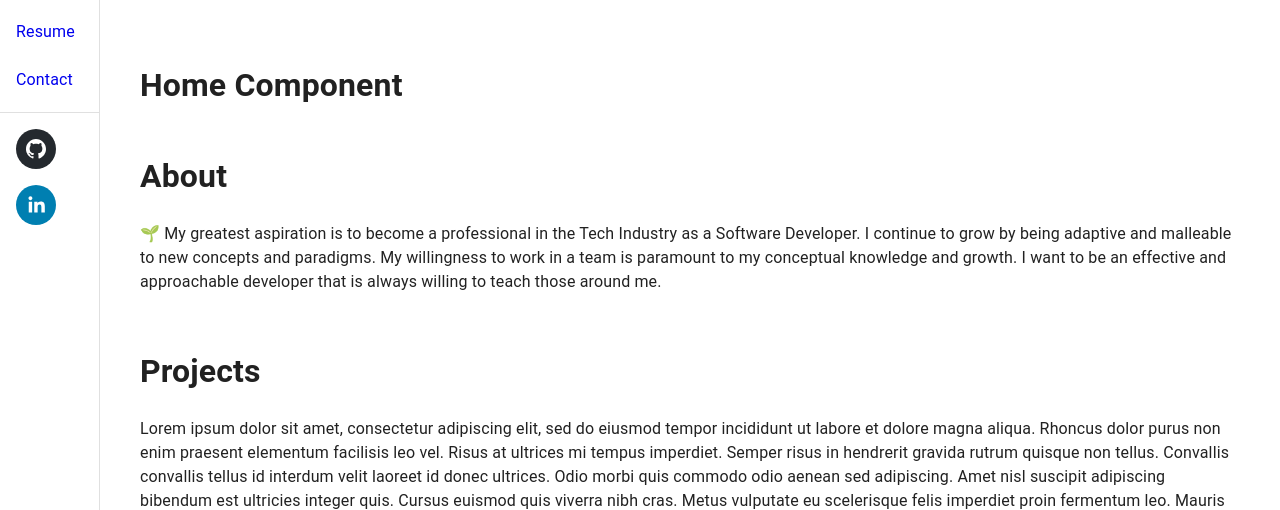
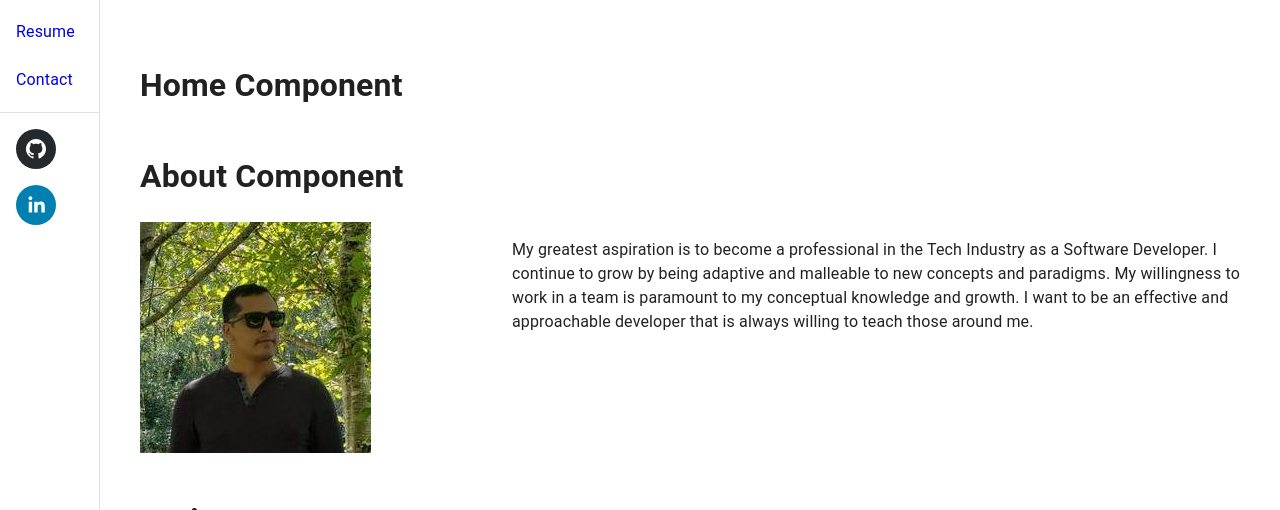
Before and after one commit to antoni909/react-personal-portfolio, a React (Create React App) app: page / in a window 1280 px wide. Shown: the top 510 px of the page. Built offline with nearby package versions, Linux system fonts and the light colour scheme.

Commit message:
add profile pic to About component and add about me info

```diff
--- a/src/Home/About.jsx
+++ b/src/Home/About.jsx
@@ -1,12 +1,28 @@
+import Box from '@mui/material/Box';
+import Grid from '@mui/material/Grid';
+import pic from '../Assets/profile.jpeg'
 
 const About = () => {
 
   return (
     <>
-      <h1>About</h1>
-      <p>
-      🌱 My greatest aspiration is to become a professional in the Tech Industry as a Software Developer. I continue to grow by being adaptive and malleable to new concepts and paradigms. My willingness to work in a team is paramount to my conceptual knowledge and growth. I want to be an effective and approachable developer that is always willing to teach those around me.
-      </p>
+      <h1>About Component</h1>
+      <Box sx={{flexGrow: 1}}>
+        <Grid container spacing={2}>
+          <Grid item xs={4}>
+            <img
+              alt="Lorenzo Profile"
+              src={pic}
+              sx={{ width: 60, height: 60 }}
+            />
+          </Grid>
+          <Grid item xs={8}>
+            <p>
+            My greatest aspiration is to become a professional in the Tech Industry as a Software Developer. I continue to grow by being adaptive and malleable to new concepts and paradigms. My willingness to work in a team is paramount to my conceptual knowledge and growth. I want to be an effective and approachable developer that is always willing to teach those around me.
+            </p>
+          </Grid>
+        </Grid>
+      </Box>
     </>
   );
 }
--- a/src/Home/Home.jsx
+++ b/src/Home/Home.jsx
@@ -1,5 +1,6 @@
 import About from './About'
 import Education from './Education'
+import Paper from '@mui/material/Paper';
 import Projects from './Projects'
 import SkillSet from './SkillSet'
 
@@ -18,7 +19,9 @@ const Home = () => {
           <Projects />
         </Grid>
         <Grid item xs={12}>
-          <SkillSet />
+          <Paper elevation={3}>
+            <SkillSet />
+          </Paper>
         </Grid>
         <Grid item xs={12}>
           <Education />
```
Also changed, not shown: src/Assets/profile.jpeg (added).
